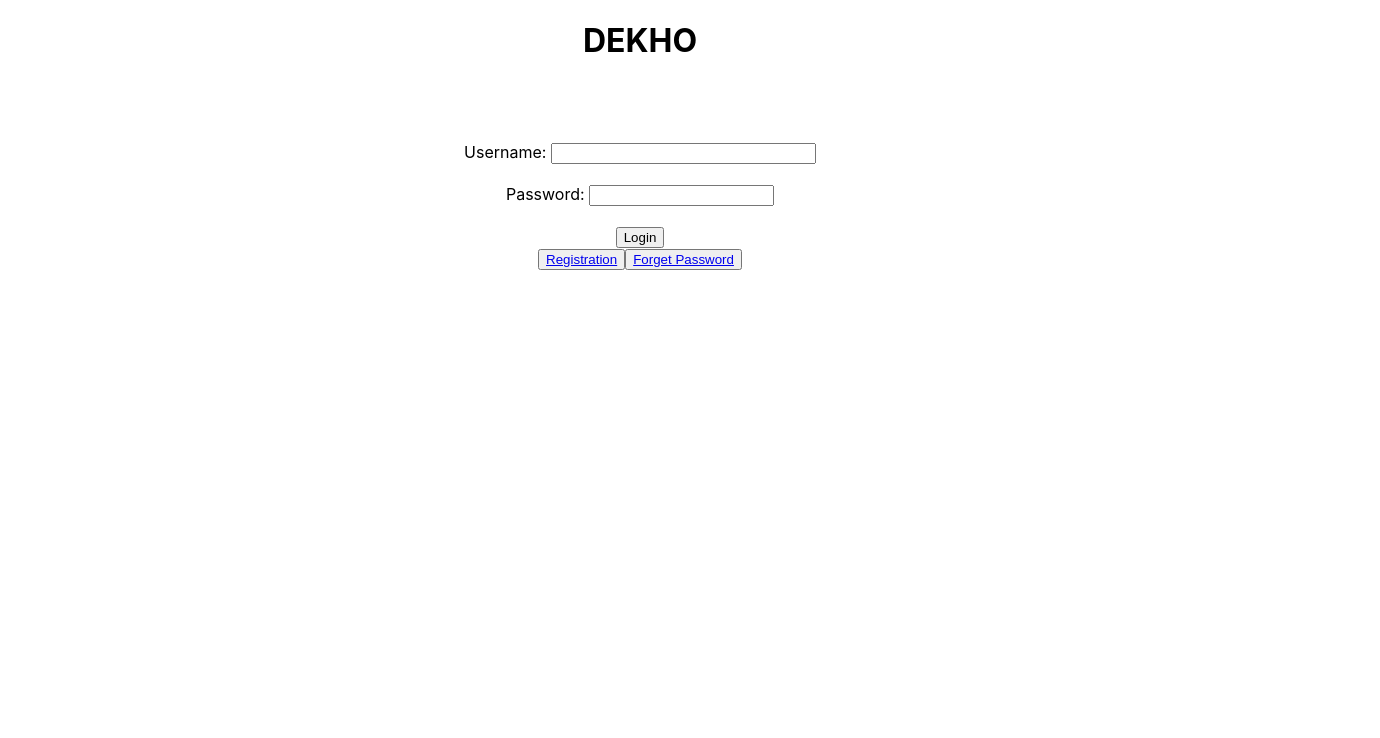
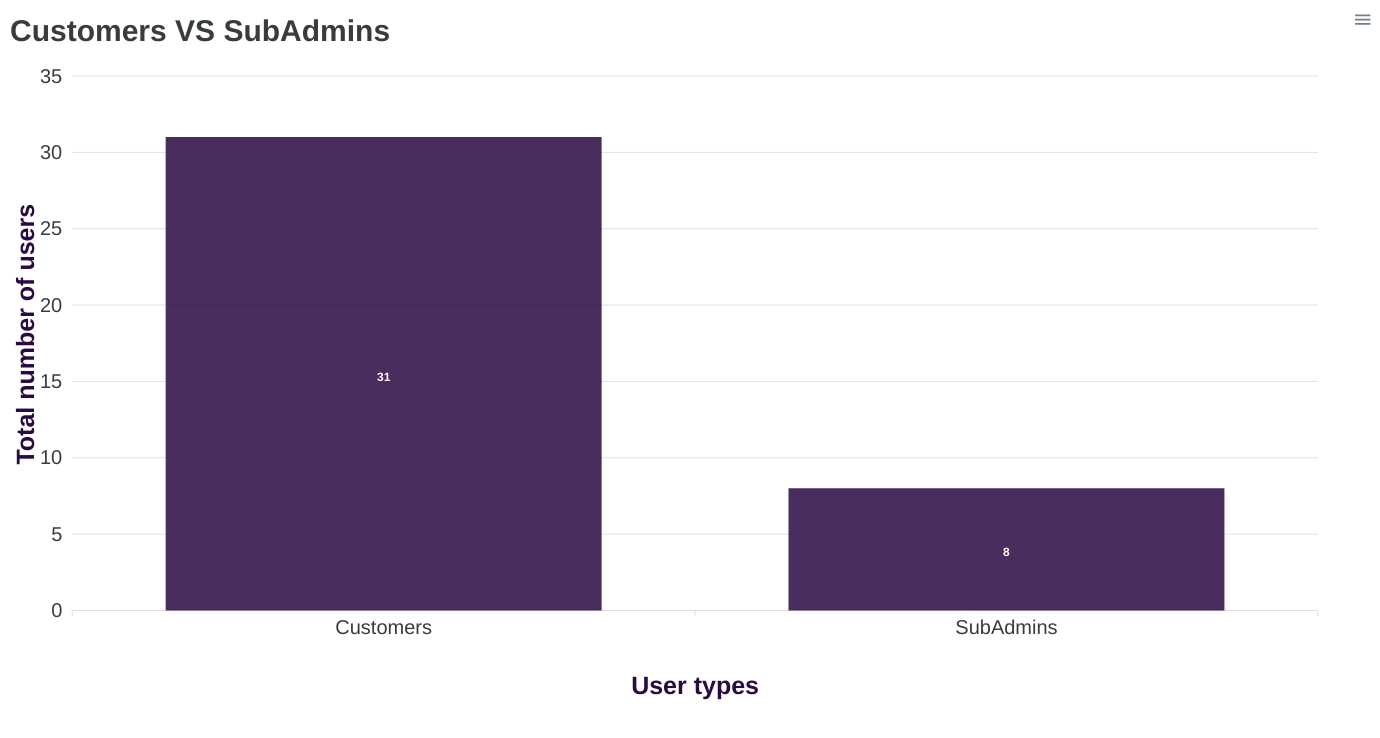
Before and after one commit to Nafishsy/Dekho-frontend, a React (Create React App) app: page / in a window 1280 px wide. Shown: the top 738 px of the page, 1380 px wide, since content can reach past the window. Built offline with nearby package versions, Linux system fonts and the light colour scheme.

Commit message:
merged anik

```diff
--- a/package.json
+++ b/package.json
@@ -6,9 +6,11 @@
     "@testing-library/jest-dom": "^5.16.5",
     "@testing-library/react": "^13.3.0",
     "@testing-library/user-event": "^13.5.0",
+    "apexcharts": "^3.35.5",
     "axios": "^0.27.2",
     "chart.js": "^3.9.1",
     "react": "^18.2.0",
+    "react-apexcharts": "^1.4.0",
     "react-chartjs-2": "^4.3.1",
     "react-dom": "^18.2.0",
     "react-router-dom": "^6.3.0",
--- a/src/AdminComponents/AdminCustomersMoviesList.js
+++ b/src/AdminComponents/AdminCustomersMoviesList.js
@@ -55,12 +55,16 @@ const AdminCustomersMoviesList=()=>{
             ?   <h3>{errs.msg}</h3>
             :   <div>
 
-                    Search: <input value={Search} name='Search' onChange={(e)=>{setSearch(e.target.value)}} type="text"/>
+                    Search: <input value={Search} name='Search' onChange={(e)=>{setSearch(e.target.value)}} type="text"/> <br/><br/>
 
-                    <table border="1">
+                    <table width="100%">
+                        <tr>
+                            <td>
+                                <table border="1" width="100%">
                                     <tr>
                                         <th>Customer Name</th>
                                         <th>Movie Name</th>
+                                        <th>Show details</th>
                                     </tr>
                                     {
                                         moviesUserList.map((item)=>
@@ -78,12 +82,13 @@ const AdminCustomersMoviesList=()=>{
                                         )
                                     }
                                 </table>
-
+                            </td>
+                            <td>
                                 <div>
                                 {
                                     show
                                     ?   <div>
-                                <fieldset style={{width:"10%"}}>
+                                            <fieldset>
                                                 <b>ID : {User.ID} </b><br/>
                                                 <b>User name : {User.CustomerName} </b><br/>
                                                 <b>Email : {User.CustomerEmail} </b><br/>
@@ -97,6 +102,9 @@ const AdminCustomersMoviesList=()=>{
                                     : ""
                                 }
                                 </div>
+                            </td>
+                        </tr>
+                    </table>
 
                     <br/>
                 </div>
--- a/src/AdminComponents/AdminUsersList.js
+++ b/src/AdminComponents/AdminUsersList.js
@@ -1,6 +1,7 @@
 import { useEffect, useState } from "react";
 import axiosConfig from '../Public Components/axiosConfig';
 import AdminTopBar from "./AdminTopBar";
+import BarChart from "./BarChart";
 
 const AdminUsersList = () => {
     const [UserList, setUserList] = useState([]);
@@ -75,16 +76,18 @@ const AdminUsersList = () => {
 
 
                         {/* Search: <input value={search} name="search" onChange={(e) => {setSearch(e.target.value.trim()); console.log(search)}} type="text" /> */}
-                        <input type="text" name="search" onChange={(e) => { searched(e.target.value.trim()) }} value={search} />
+                        Search: <input type="text" name="search" onChange={(e) => { searched(e.target.value.trim()) }} value={search} /> <br/><br/>
 
                         <table width="100%">
                             <tr>
                                 <td>
-                                    <table border="1">
+                                    <table border="1" width="100%">
                                         <tr>
                                             <th>Username</th>
                                             <th>Role</th>
                                             <th>Operation</th>
+                                            <th>Show details</th>
+                                            <th>Graph</th>
                                         </tr>
                                         {
                                             UserList.map((item) =>
@@ -105,6 +108,7 @@ const AdminUsersList = () => {
                                                             </form>
                                                         }
                                                     </td>
+                                                    {/* <td><BarChart/></td> */}
                                                 </tr>
                                             )
                                         }
--- /dev/null
+++ b/src/AdminComponents/BarChart.js
@@ -0,0 +1,61 @@
+import React from "react";
+import{Chart as ChartJS, BarElement, CategoryScale, LinearScale} from 'chart.js'
+import {Bar} from 'react-chartjs-2'
+import Chart from 'react-apexcharts';
+
+const BarChart = () => {
+
+    return (
+            <div>
+
+                <Chart
+                type="bar"
+                width={1380}
+                height={700}
+
+                series={[
+                    {
+                        name:"",
+                        data:[31,8]
+                    }
+                ]}
+
+                options={{
+                    title:{
+                        text:"Customers VS SubAdmins",
+                        style:{fontSize:30}
+                    },
+
+                    colors:['#2A0944'],
+
+                    theme:{mode:'light'},
+
+                    xaxis:{
+                        categories:["Customers", "SubAdmins"],
+                        title:{
+                            text:"User types",
+                            style:{fontSize:25, color:"#2A0944"}
+                        },
+                        labels:{
+                            style:{fontSize:20, color:"#2A0944"}
+                        }
+                    },
+
+                    yaxis:{
+                        title:{
+                            text:"Total number of users",
+                            style:{fontSize:25, color:"#2A0944"}
+                        },
+                        labels:{
+                            style:{fontSize:20, color:"#2A0944"}
+                        }
+                    }
+                }}
+                >
+
+                </Chart>
+
+            </div>
+    )
+}
+export default BarChart
--- a/src/AdminComponents/Profile.js
+++ b/src/AdminComponents/Profile.js
@@ -1,6 +1,7 @@
 import { useEffect, useState } from "react";
 import axiosConfig from  '../Public Components/axiosConfig.js';
 import '../CSS/table.css';
+import AdminTopBar from "./AdminTopBar.js";
 const Profile=()=>{
 
 
@@ -74,6 +75,7 @@ const Profile=()=>{
 
     return(
         <div>
+            <AdminTopBar/>
             <br/>
             <b>
                 <table border='0px' width='100%' height='500px'>
--- a/src/App.js
+++ b/src/App.js
@@ -38,10 +38,9 @@ function App() {
         <Routes>
 
 
-              <Route path="/" element={<Login />}></Route>
-              <Route path="/registration" element={<Registration />}></Route>
+
               <Route path="/forgetpassword" element={<ForgetPassword />}></Route>
-              <Route path="/logout" element={<LogOut />}></Route>
+
 
               {/* Nafiz */}
               <Route path="/SubAdmin/home" element={<Home />}></Route>
@@ -56,12 +55,17 @@ function App() {
               <Route path="/SubAdmin/Profile/ChangePassword" element={<SubChangePass/>}/>
               <Route path="/SubAdmin/Chatsystem" element={<ChatSys/>}/>
 
-              {/* Anik */}
+              {/* ANIK START */}
+              <Route path="/" element={<Login />}></Route>
+              <Route path="/logout" element={<LogOut />}></Route>
+              <Route path="/registration" element={<Registration />}></Route>
               <Route path="/Admin/CustomersMoviesList" element={<AdminCustomersMoviesList/>}/>
               <Route path="/Admin/UsersList" element={<AdminUsersList/>}/>
               <Route path="/Admin/Home" element={<AdminHome/>}/>
               <Route path="/Admin/Profile" element={<Profile/>}/>
               <Route path="/Admin/Profile/ChangePassword" element={<ChangePass/>}/>
+              {/* <Route path="/Admin/Profile/ChangePassword" element={<ChangePass/>}/> */}
+              {/* ANIK END */}
 
 
         </Routes>
--- a/src/Public Components/login.js
+++ b/src/Public Components/login.js
@@ -56,19 +56,18 @@ const Login=()=>{
         <div>
             <center>
                 <h1>DEKHO</h1>
-            <br/>
-            <br/>
-            <br/>
+
+            <br/> <hr/>
             <form onSubmit={handleLogin}>
                     Username: <input onChange={(e)=>{setUsername(e.target.value)}} size={30} type="text" name="username" value={username}/> <br/>
                     <span>{errs.username? errs.username[0]:''}</span><br/>
                     Password: <input onChange={(e)=>{setPassword(e.target.value)}} type="password" name="password" value={password}/> <br/>
                     <span>{errs.password? errs.password[0]:''}</span><br/>
-                    <input type="submit" value="Login"/>
+                    <input type="submit" value="Login"/><br/><br/><hr/>
             </form>
 
-            <button><Link to={`/registration`} >Registration </Link></button>
-            <button><Link to={`/forgetpassword`} >Forget Password</Link></button>
+            Don't have an account ? <button><Link to={`/registration`} >REGISTER </Link></button> <br/><br/>
+            <button><Link to={`/forgetpassword`} >Forgot Password ?</Link></button>
             </center>
         </div>
     )
--- a/src/index.js
+++ b/src/index.js
@@ -3,11 +3,13 @@ import ReactDOM from 'react-dom/client';
 import './index.css';
 import App from './App';
 import reportWebVitals from './reportWebVitals';
+import BarChart from './AdminComponents/BarChart';
 
 const root = ReactDOM.createRoot(document.getElementById('root'));
 root.render(
   <React.StrictMode>
-    <App />
+    {/* <App /> */}
+    <BarChart/>
    </React.StrictMode>
 );
 
```
Also changed, not shown: 1 other file (tests, documents, lock files or other folders). Lines whose indentation alone changed are shown as unchanged.
